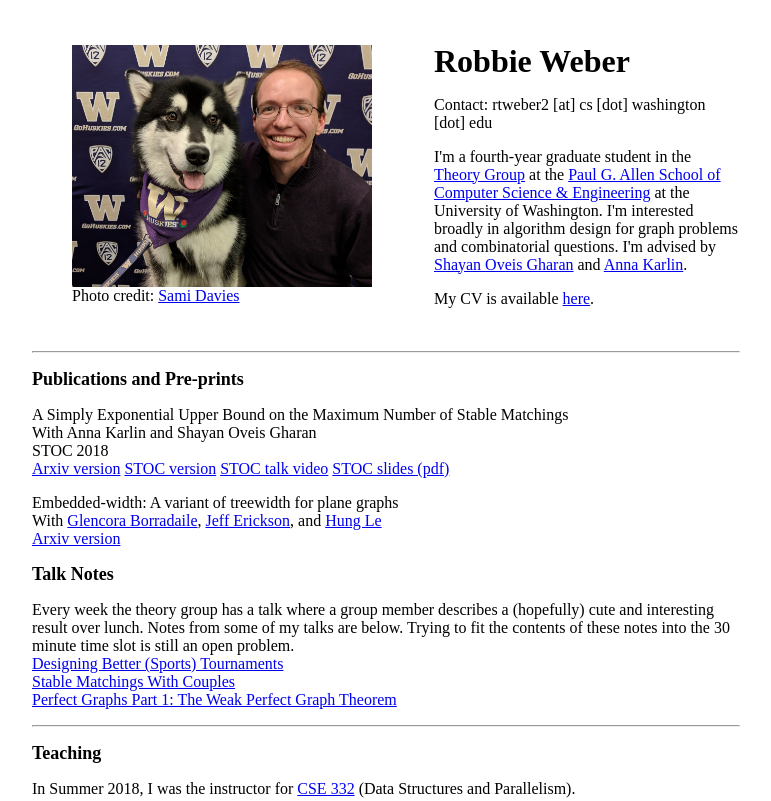
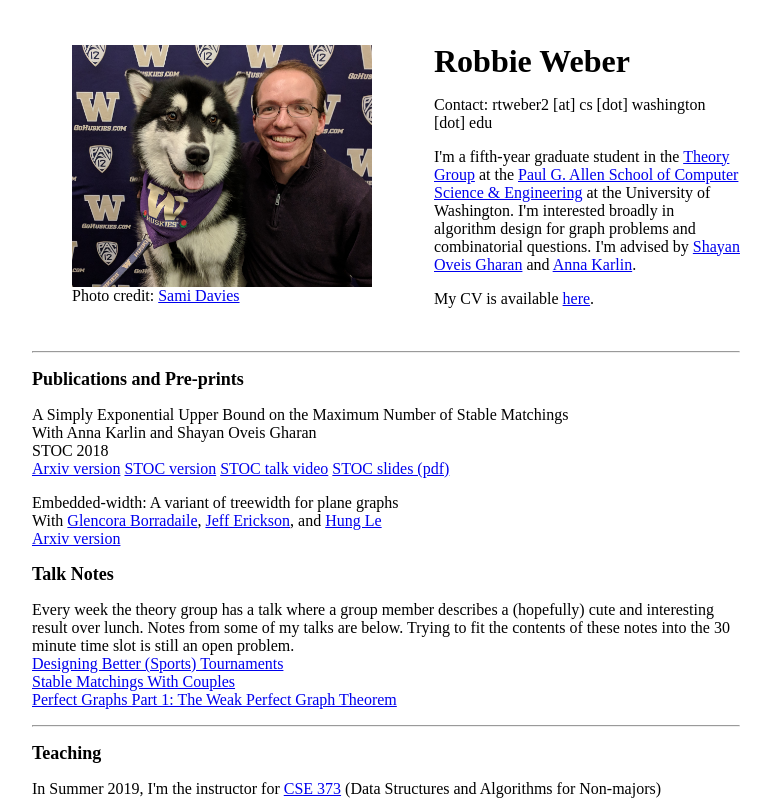
Before and after one commit to rtweber/rtweber.github.io, a plain HTML site: page index.html in a window 1280 px wide. Shown: the top 801 px of the page, without its empty margins (254-1025 px from the left). Drawn offline with Linux system fonts and the light colour scheme.

Commit message:
update for Summer 19

```diff
--- a/index.html
+++ b/index.html
@@ -18,7 +18,7 @@
           <b><font size=+3>Robbie Weber</b></font>
           <p> Contact: rtweber2 [at] cs [dot] washington [dot] edu
 
-          <p> I'm a fourth-year graduate student in the <a href="https://www.cs.washington.edu/research/computation/index.html">Theory Group</a> at the  <a href="http://www.cs.washington.edu">Paul G. Allen School of Computer Science & Engineering</a> at the University of Washington. I'm interested broadly in algorithm design for graph problems and combinatorial questions. I'm advised by <a href=https://homes.cs.washington.edu/~shayan>Shayan Oveis Gharan</a> and <a href=https://homes.cs.washington.edu/~karlin/>Anna Karlin</a>.
+          <p> I'm a fifth-year graduate student in the <a href="https://www.cs.washington.edu/research/computation/index.html">Theory Group</a> at the  <a href="http://www.cs.washington.edu">Paul G. Allen School of Computer Science & Engineering</a> at the University of Washington. I'm interested broadly in algorithm design for graph problems and combinatorial questions. I'm advised by <a href=https://homes.cs.washington.edu/~shayan>Shayan Oveis Gharan</a> and <a href=https://homes.cs.washington.edu/~karlin/>Anna Karlin</a>.
 
           <p> My CV is available <a href="CV.pdf">here</a>.
 
@@ -55,7 +55,8 @@
 
    <hr>
 	<p><b><font size=+1>Teaching</font></b>
-	<p> In Summer 2018, I was the instructor for <a href="https://courses.cs.washington.edu/courses/cse332/18su">CSE 332</a> (Data Structures and Parallelism). <br />
+	<p> In Summer 2019, I'm the instructor for <a href="https://courses.cs.washington.edu/courses/cse373/19su">CSE 373</a> (Data Structures and Algorithms for Non-majors)  <br />
+	<p> In Summer 2018, I was the instructor for <a href="https://courses.cs.washington.edu/courses/cse332/18su">CSE 332</a> (Data Structures and Parallelism).  <br />
 
 	<p> I've been a TA for the following courses:
 	<p> <em>at Washington</em> <br />
```
